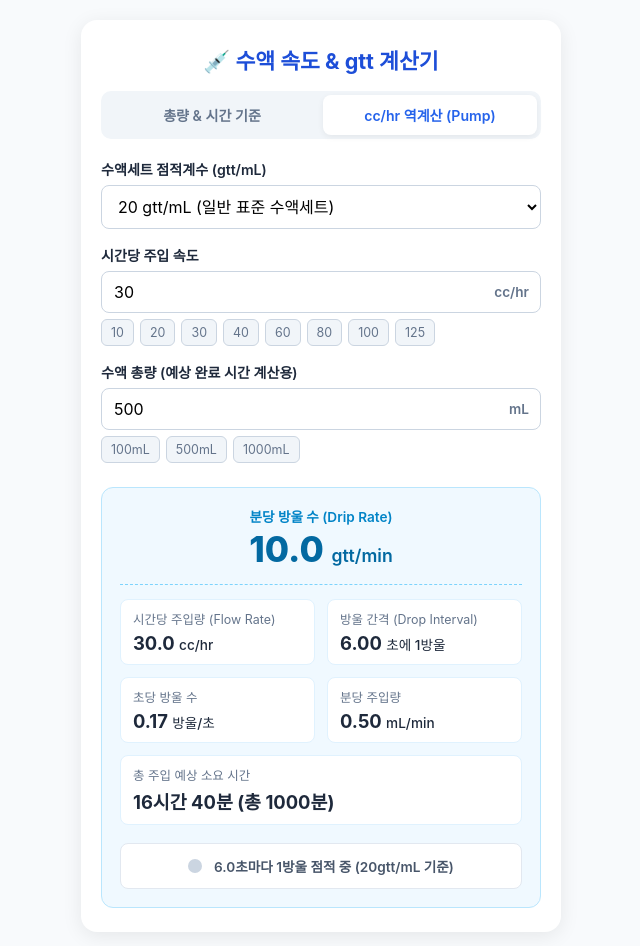
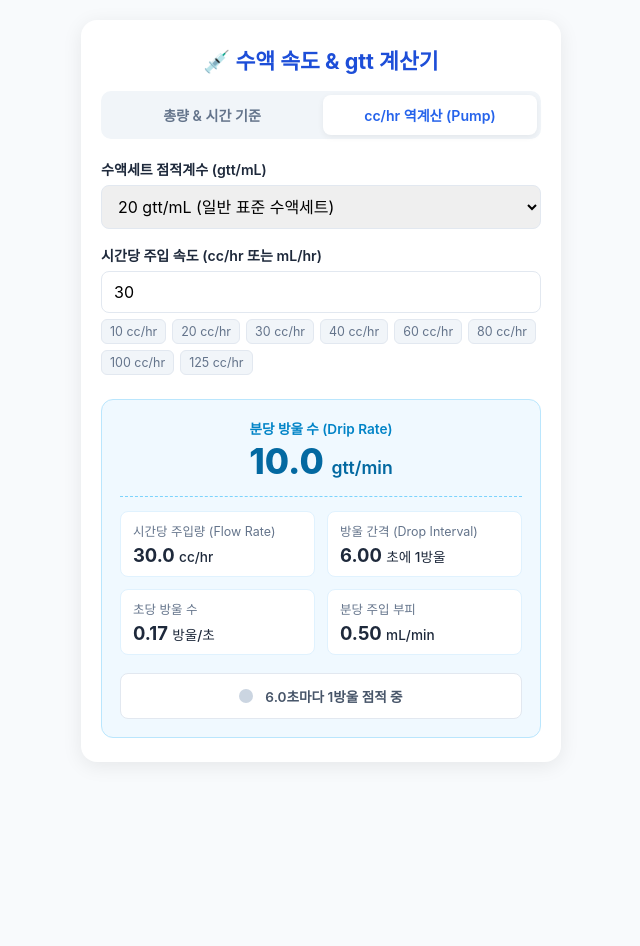
Before and after one commit to LeeHyeYeon1112/Nurse-calculator, a plain HTML site: page index.html in a window 1280 px wide. Both pictures are taken after a click on the button "cc/hr 역계산 (Pump)". Shown: the whole page, without its empty margins (319-959 px from the left). After the commit the page ends 800 px from the top, so only its background shows below. Drawn offline with Linux system fonts and the light colour scheme.

Commit message:
index.html

```diff
--- a/index.html
+++ b/index.html
@@ -12,7 +12,7 @@
       --card-bg: #ffffff;
       --text: #1e293b;
       --text-muted: #64748b;
-      --border: #cbd5e1;
+      --border: #e2e8f0;
       --accent: #0284c7;
     }
 
@@ -48,7 +48,7 @@
       margin-bottom: 16px;
     }
 
-    /* 탭 메뉴 */
+    /* 탭 메뉴 스타일 */
     .tab-group {
       display: flex;
       background: #f1f5f9;
@@ -97,17 +97,14 @@
       color: var(--text);
     }
 
-    /* 입력창 및 단위 결합 스타일 */
-    .input-unit-group {
+    .input-row {
       display: flex;
-      align-items: center;
-      position: relative;
-      width: 100%;
+      gap: 8px;
     }
 
-    .input-unit-group input {
+    input, select {
       width: 100%;
-      padding: 10px 42px 10px 12px;
+      padding: 10px 12px;
       font-size: 1rem;
       border: 1px solid var(--border);
       border-radius: 8px;
@@ -115,41 +112,8 @@
       transition: border-color 0.2s;
     }
 
-    .input-unit-group input:focus, select:focus {
+    input:focus, select:focus {
       border-color: var(--primary);
-    }
-
-    .input-unit-group .unit-label {
-      position: absolute;
-      right: 12px;
-      font-size: 0.85rem;
-      color: var(--text-muted);
-      pointer-events: none;
-      font-weight: 600;
-    }
-
-    .time-row {
-      display: flex;
-      gap: 8px;
-    }
-
-    select {
-      width: 100%;
-      padding: 10px 12px;
-      font-size: 1rem;
-      border: 1px solid var(--border);
-      border-radius: 8px;
-      outline: none;
-      background-color: #ffffff;
-    }
-
-    .custom-factor-box {
-      margin-top: 8px;
-      display: none;
-    }
-
-    .custom-factor-box.active {
-      display: block;
     }
 
     .preset-chips {
@@ -162,7 +126,7 @@
     .chip {
       background: #f1f5f9;
       border: 1px solid var(--border);
-      padding: 5px 9px;
+      padding: 4px 8px;
       font-size: 0.78rem;
       border-radius: 6px;
       cursor: pointer;
@@ -212,10 +176,6 @@
       padding: 10px 12px;
       border-radius: 8px;
       border: 1px solid #e0f2fe;
-    }
-
-    .metric-item.full-width {
-      grid-column: span 2;
     }
 
     .metric-item .title {
@@ -274,34 +234,22 @@
     <button class="tab-btn" onclick="switchTab('rate')">cc/hr 역계산 (Pump)</button>
   </div>
 
-  <!-- 공통: 점적계수 선택 & 직접 입력 -->
+  <!-- 공통: 점적계수 선택 -->
   <div class="form-group">
-    <label for="dropFactorSelect">수액세트 점적계수 (gtt/mL)</label>
-    <select id="dropFactorSelect" onchange="onDropFactorPresetChange()">
+    <label for="dropFactor">수액세트 점적계수 (gtt/mL)</label>
+    <select id="dropFactor" onchange="calculate()">
+      <option value="15">15 gtt/mL (혈액/일부 수액세트)</option>
       <option value="20" selected>20 gtt/mL (일반 표준 수액세트)</option>
-      <option value="15">15 gtt/mL (혈액/일부 수액세트)</option>
       <option value="60">60 gtt/mL (소아/Micro drip)</option>
-      <option value="custom">직접 입력 (사용자 설정)</option>
     </select>
-
-    <div id="customFactorBox" class="custom-factor-box">
-      <div class="input-unit-group">
-        <input type="number" id="customDropFactor" placeholder="점적계수 입력" value="20" min="1" step="1" oninput="calculate()" />
-        <span class="unit-label">gtt/mL</span>
-      </div>
-    </div>
   </div>
 
   <!-- TAB 1: 총량 & 시간 기준 계산 -->
   <div id="standardTab" class="tab-content active">
     <div class="form-group">
-      <label for="volume">총 주입량</label>
-      <div class="input-unit-group">
-        <input type="number" id="volume" value="500" min="1" step="1" oninput="calculate()" />
-        <span class="unit-label">mL</span>
-      </div>
+      <label for="volume">총 주입량 (mL 또는 cc)</label>
+      <input type="number" id="volume" value="500" min="1" step="1" oninput="calculate()" />
       <div class="preset-chips">
-        <button class="chip" onclick="setVolume(50)">50mL</button>
         <button class="chip" onclick="setVolume(100)">100mL</button>
         <button class="chip" onclick="setVolume(500)">500mL</button>
         <button class="chip" onclick="setVolume(1000)">1000mL</button>
@@ -310,20 +258,13 @@
 
     <div class="form-group">
       <label>주입 예정 시간</label>
-      <div class="time-row">
-        <div class="input-unit-group">
-          <input type="number" id="hours" value="4" min="0" placeholder="시간" oninput="calculate()" />
-          <span class="unit-label">시간</span>
-        </div>
-        <div class="input-unit-group">
-          <input type="number" id="minutes" value="0" min="0" max="59" placeholder="분" oninput="calculate()" />
-          <span class="unit-label">분</span>
-        </div>
+      <div class="input-row">
+        <input type="number" id="hours" value="4" min="0" placeholder="시간" oninput="calculate()" />
+        <input type="number" id="minutes" value="0" min="0" max="59" placeholder="분" oninput="calculate()" />
       </div>
       <div class="preset-chips">
         <button class="chip" onclick="setTime(0, 30)">30분</button>
         <button class="chip" onclick="setTime(1, 0)">1시간</button>
-        <button class="chip" onclick="setTime(2, 0)">2시간</button>
         <button class="chip" onclick="setTime(4, 0)">4시간</button>
         <button class="chip" onclick="setTime(8, 0)">8시간</button>
         <button class="chip" onclick="setTime(24, 0)">24시간</button>
@@ -334,33 +275,17 @@
   <!-- TAB 2: cc/hr 역계산 모드 -->
   <div id="rateTab" class="tab-content">
     <div class="form-group">
-      <label for="ccPerHour">시간당 주입 속도</label>
-      <div class="input-unit-group">
-        <input type="number" id="ccPerHour" value="30" min="1" step="1" oninput="calculate()" />
-        <span class="unit-label">cc/hr</span>
-      </div>
+      <label for="ccPerHour">시간당 주입 속도 (cc/hr 또는 mL/hr)</label>
+      <input type="number" id="ccPerHour" value="30" min="1" step="1" oninput="calculate()" />
       <div class="preset-chips">
-        <button class="chip" onclick="setRate(10)">10</button>
-        <button class="chip" onclick="setRate(20)">20</button>
-        <button class="chip" onclick="setRate(30)">30</button>
-        <button class="chip" onclick="setRate(40)">40</button>
-        <button class="chip" onclick="setRate(60)">60</button>
-        <button class="chip" onclick="setRate(80)">80</button>
-        <button class="chip" onclick="setRate(100)">100</button>
-        <button class="chip" onclick="setRate(125)">125</button>
-      </div>
-    </div>
-
-    <div class="form-group">
-      <label for="targetVolume">수액 총량 (예상 완료 시간 계산용)</label>
-      <div class="input-unit-group">
-        <input type="number" id="targetVolume" value="500" min="1" step="1" oninput="calculate()" />
-        <span class="unit-label">mL</span>
-      </div>
-      <div class="preset-chips">
-        <button class="chip" onclick="setTargetVolume(100)">100mL</button>
-        <button class="chip" onclick="setTargetVolume(500)">500mL</button>
-        <button class="chip" onclick="setTargetVolume(1000)">1000mL</button>
+        <button class="chip" onclick="setRate(10)">10 cc/hr</button>
+        <button class="chip" onclick="setRate(20)">20 cc/hr</button>
+        <button class="chip" onclick="setRate(30)">30 cc/hr</button>
+        <button class="chip" onclick="setRate(40)">40 cc/hr</button>
+        <button class="chip" onclick="setRate(60)">60 cc/hr</button>
+        <button class="chip" onclick="setRate(80)">80 cc/hr</button>
+        <button class="chip" onclick="setRate(100)">100 cc/hr</button>
+        <button class="chip" onclick="setRate(125)">125 cc/hr</button>
       </div>
     </div>
   </div>
@@ -386,14 +311,8 @@
         <div class="data" id="dropsPerSecResult">0 <span style="font-size:0.85rem; font-weight:500;">방울/초</span></div>
       </div>
       <div class="metric-item">
-        <div class="title">분당 주입량</div>
+        <div class="title">분당 주입 부피</div>
         <div class="data" id="mlPerMinResult">0 <span style="font-size:0.85rem; font-weight:500;">mL/min</span></div>
-      </div>
-
-      <!-- 예상 소요 시간 (시간 / 분 명확 표기) -->
-      <div class="metric-item full-width">
-        <div class="title">총 주입 예상 소요 시간</div>
-        <div class="data" id="totalDurationResult">-</div>
       </div>
     </div>
 
@@ -421,38 +340,17 @@
     calculate();
   }
 
-  function onDropFactorPresetChange() {
-    const select = document.getElementById('dropFactorSelect');
-    const customBox = document.getElementById('customFactorBox');
-
-    if (select.value === 'custom') {
-      customBox.classList.add('active');
-    } else {
-      customBox.classList.remove('active');
-    }
-    calculate();
-  }
-
-  function getDropFactor() {
-    const select = document.getElementById('dropFactorSelect');
-    if (select.value === 'custom') {
-      return parseFloat(document.getElementById('customDropFactor').value) || 20;
-    }
-    return parseFloat(select.value) || 20;
-  }
-
   function calculate() {
-    const dropFactor = getDropFactor();
+    const dropFactor = parseFloat(document.getElementById('dropFactor').value) || 20;
     let gtt = 0;
     let ccPerHour = 0;
     let mlPerMin = 0;
-    let totalMinutes = 0;
 
     if (activeTab === 'standard') {
       const volume = parseFloat(document.getElementById('volume').value) || 0;
       const hours = parseFloat(document.getElementById('hours').value) || 0;
       const minutes = parseFloat(document.getElementById('minutes').value) || 0;
-      totalMinutes = (hours * 60) + minutes;
+      const totalMinutes = (hours * 60) + minutes;
 
       if (volume > 0 && totalMinutes > 0) {
         gtt = (volume * dropFactor) / totalMinutes;
@@ -462,14 +360,10 @@
     } else {
       // cc/hr 역계산 모드
       ccPerHour = parseFloat(document.getElementById('ccPerHour').value) || 0;
-      const targetVolume = parseFloat(document.getElementById('targetVolume').value) || 0;
-
       if (ccPerHour > 0) {
+        // gtt = (cc/hr * dropFactor) / 60
         gtt = (ccPerHour * dropFactor) / 60;
         mlPerMin = ccPerHour / 60;
-        if (targetVolume > 0) {
-          totalMinutes = (targetVolume / ccPerHour) * 60;
-        }
       }
     }
 
@@ -479,7 +373,6 @@
       document.getElementById('secPerDropResult').innerHTML = `- <span style="font-size:0.85rem; font-weight:500;">초에 1방울</span>`;
       document.getElementById('dropsPerSecResult').innerHTML = `0 <span style="font-size:0.85rem; font-weight:500;">방울/초</span>`;
       document.getElementById('mlPerMinResult').innerHTML = `0 <span style="font-size:0.85rem; font-weight:500;">mL/min</span>`;
-      document.getElementById('totalDurationResult').innerText = `-`;
       document.getElementById('dripStatus').innerText = "수치를 입력해주세요";
       clearInterval(dripIntervalTimer);
       return;
@@ -488,22 +381,13 @@
     const secPerDrop = 60 / gtt;
     const dropsPerSec = gtt / 60;
 
-    // 시간, 분 변환
-    const resHours = Math.floor(totalMinutes / 60);
-    const resMinutes = Math.round(totalMinutes % 60);
-    let durationString = "";
-    if (resHours > 0) durationString += `${resHours}시간 `;
-    if (resMinutes > 0 || resHours === 0) durationString += `${resMinutes}분`;
-    durationString += ` (총 ${Math.round(totalMinutes)}분)`;
-
     document.getElementById('gttResult').innerHTML = `${gtt.toFixed(1)} <span style="font-size:1.1rem; font-weight:600;">gtt/min</span>`;
     document.getElementById('flowRateResult').innerHTML = `${ccPerHour.toFixed(1)} <span style="font-size:0.85rem; font-weight:500;">cc/hr</span>`;
     document.getElementById('secPerDropResult').innerHTML = `${secPerDrop.toFixed(2)} <span style="font-size:0.85rem; font-weight:500;">초에 1방울</span>`;
     document.getElementById('dropsPerSecResult').innerHTML = `${dropsPerSec.toFixed(2)} <span style="font-size:0.85rem; font-weight:500;">방울/초</span>`;
     document.getElementById('mlPerMinResult').innerHTML = `${mlPerMin.toFixed(2)} <span style="font-size:0.85rem; font-weight:500;">mL/min</span>`;
-    document.getElementById('totalDurationResult').innerText = durationString;
 
-    document.getElementById('dripStatus').innerText = `${secPerDrop.toFixed(1)}초마다 1방울 점적 중 (${dropFactor}gtt/mL 기준)`;
+    document.getElementById('dripStatus').innerText = `${secPerDrop.toFixed(1)}초마다 1방울 점적 중`;
 
     startDripAnimation(secPerDrop * 1000);
   }
@@ -535,12 +419,7 @@
     calculate();
   }
 
-  function setTargetVolume(v) {
-    document.getElementById('targetVolume').value = v;
-    calculate();
-  }
-
-  // 초기 실행
+  // 첫 화면 실행
   calculate();
 </script>
 
```
